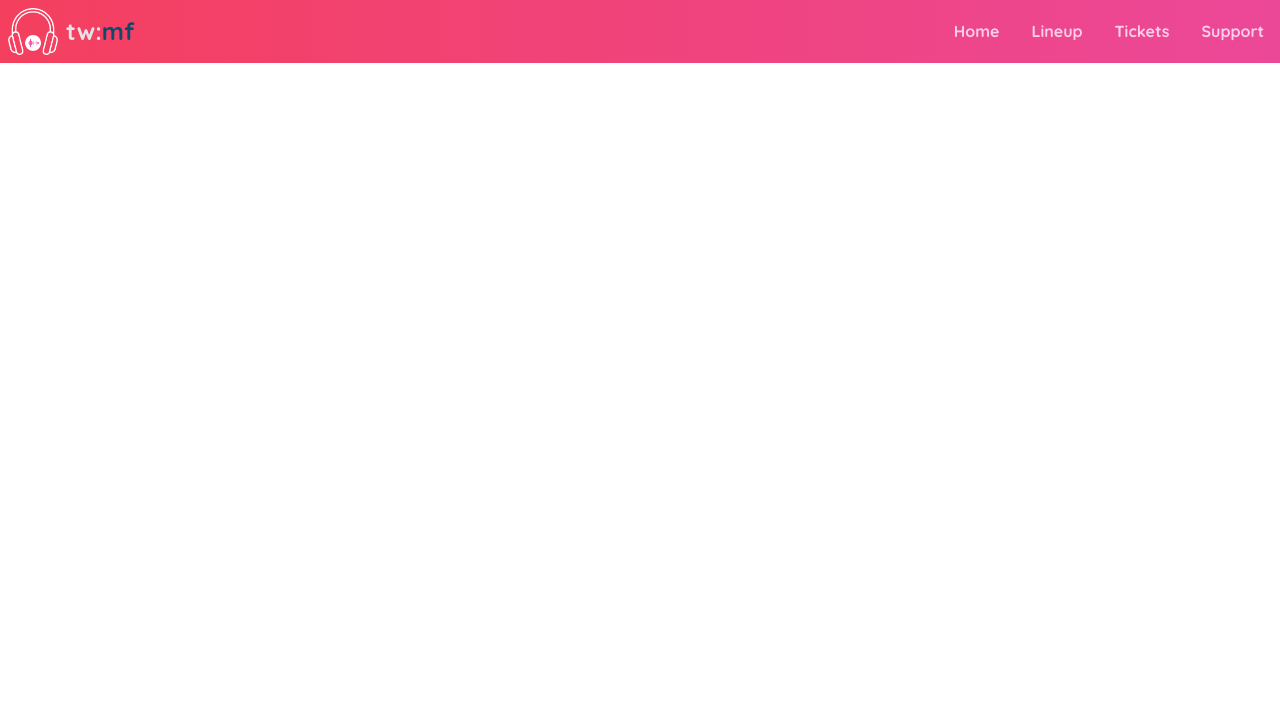
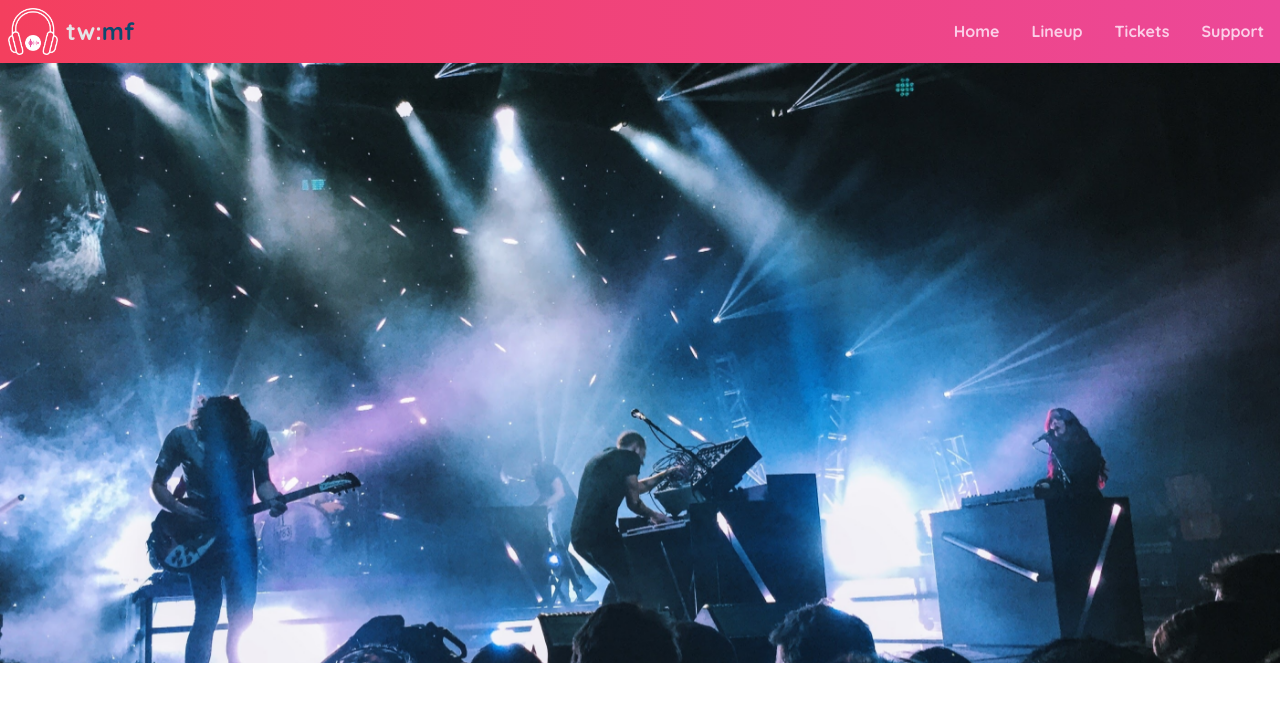
Before and after one commit to TERMINATOR-96/music-festival-app, a website: page src/index.html in a window 1280 px wide. Drawn offline with Linux system fonts and the light colour scheme.

Commit message:
Creating the hero section and adding background image

```diff
--- a/src/index.html
+++ b/src/index.html
@@ -90,6 +90,12 @@
                     </div>
                 </div>
             </nav>
+            <div
+                style="background-image:url('./assets/images/hero.jpg')"
+                class="flex flex-col items-center justify-center h-[calc(100vh-200px)] min-h-[400px] bg-cover bg-center bg-fixed"
+            >
+
+            </div>
         </header>
     </main>
 </body>
```
Also changed, not shown: src/output.css.
